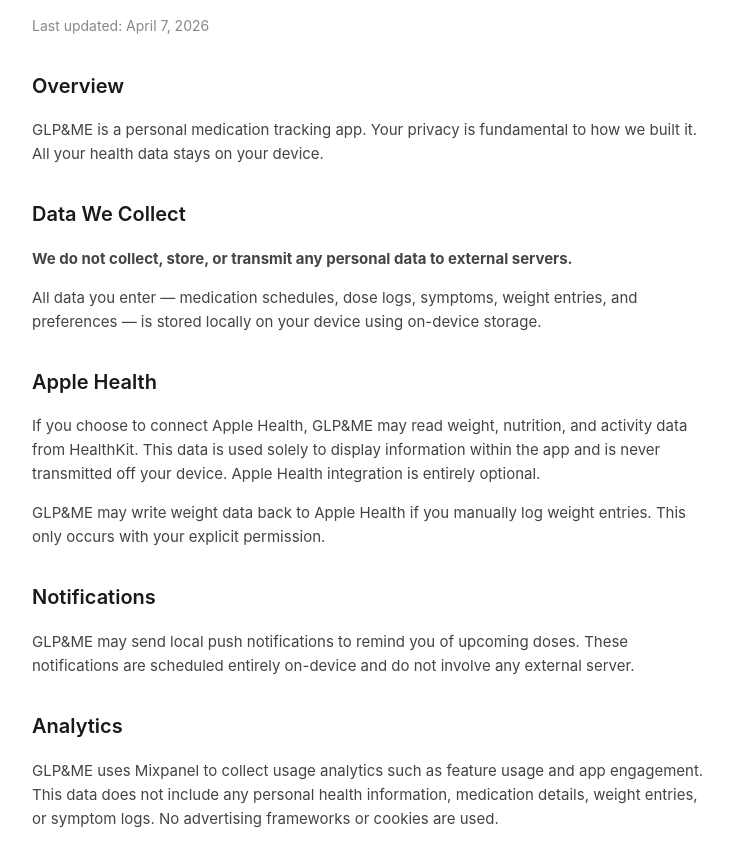
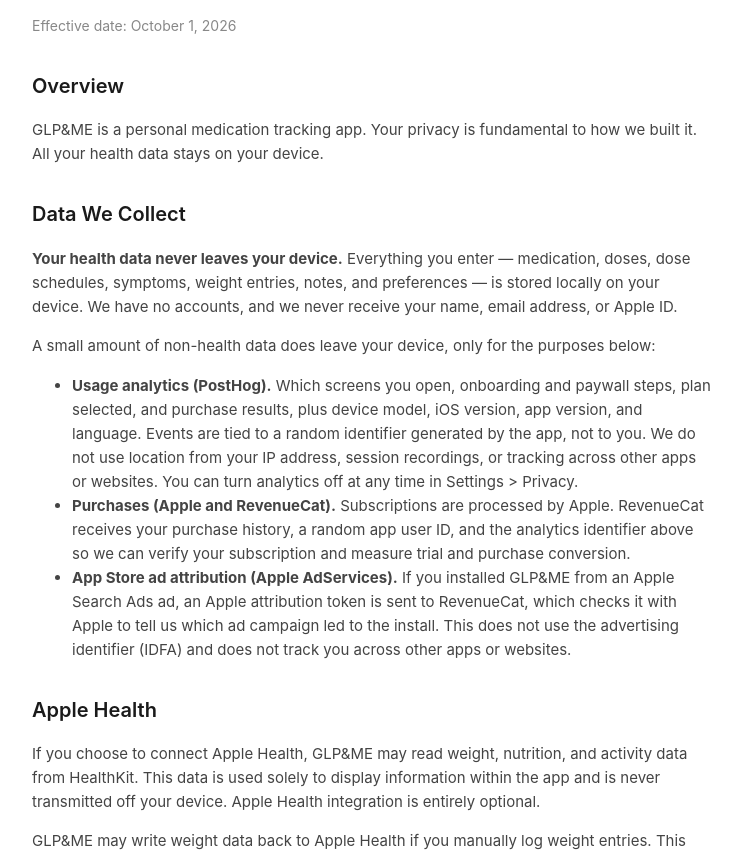
Before and after one commit to ctab30/glpme-privacy, a plain HTML site: page index.html in a window 1280 px wide. Shown: the part 91-947 px from the top of the page, without its empty margins (268-1009 px from the left). Drawn offline with Linux system fonts and the light colour scheme.

Commit message:
Publish current GLP&ME privacy policy (glp-me privacy-policy.html @ be656d1), effective Oct 1, 2026
PostHog analytics with Settings > Privacy opt-out, RevenueCat/Apple purchases, Apple AdServices attribution. Removes stale Mixpanel and no-data-transmitted claims.

```diff
--- a/index.html
+++ b/index.html
@@ -14,14 +14,19 @@
 </head>
 <body>
   <h1>Privacy Policy</h1>
-  <p class="date">Last updated: April 7, 2026</p>
+  <p class="date">Effective date: October 1, 2026</p>
 
   <h2>Overview</h2>
   <p>GLP&ME is a personal medication tracking app. Your privacy is fundamental to how we built it. All your health data stays on your device.</p>
 
   <h2>Data We Collect</h2>
-  <p><strong>We do not collect, store, or transmit any personal data to external servers.</strong></p>
-  <p>All data you enter — medication schedules, dose logs, symptoms, weight entries, and preferences — is stored locally on your device using on-device storage.</p>
+  <p><strong>Your health data never leaves your device.</strong> Everything you enter — medication, doses, dose schedules, symptoms, weight entries, notes, and preferences — is stored locally on your device. We have no accounts, and we never receive your name, email address, or Apple ID.</p>
+  <p>A small amount of non-health data does leave your device, only for the purposes below:</p>
+  <ul>
+    <li><strong>Usage analytics (PostHog).</strong> Which screens you open, onboarding and paywall steps, plan selected, and purchase results, plus device model, iOS version, app version, and language. Events are tied to a random identifier generated by the app, not to you. We do not use location from your IP address, session recordings, or tracking across other apps or websites. You can turn analytics off at any time in Settings &gt; Privacy.</li>
+    <li><strong>Purchases (Apple and RevenueCat).</strong> Subscriptions are processed by Apple. RevenueCat receives your purchase history, a random app user ID, and the analytics identifier above so we can verify your subscription and measure trial and purchase conversion.</li>
+    <li><strong>App Store ad attribution (Apple AdServices).</strong> If you installed GLP&amp;ME from an Apple Search Ads ad, an Apple attribution token is sent to RevenueCat, which checks it with Apple to tell us which ad campaign led to the install. This does not use the advertising identifier (IDFA) and does not track you across other apps or websites.</li>
+  </ul>
 
   <h2>Apple Health</h2>
   <p>If you choose to connect Apple Health, GLP&ME may read weight, nutrition, and activity data from HealthKit. This data is used solely to display information within the app and is never transmitted off your device. Apple Health integration is entirely optional.</p>
@@ -31,10 +36,10 @@
   <p>GLP&ME may send local push notifications to remind you of upcoming doses. These notifications are scheduled entirely on-device and do not involve any external server.</p>
 
   <h2>Analytics</h2>
-  <p>GLP&ME uses Mixpanel to collect usage analytics such as feature usage and app engagement. This data does not include any personal health information, medication details, weight entries, or symptom logs. No advertising frameworks or cookies are used.</p>
+  <p>GLP&amp;ME uses PostHog for usage analytics (feature usage, onboarding, and subscription funnel). Analytics never include health information: no medication, doses, schedules, weight, symptoms, notes, or Apple Health data. We do not use advertising SDKs, the advertising identifier (IDFA), or cookies. To opt out, turn off "Share usage data" in Settings &gt; Privacy.</p>
 
   <h2>Data Sharing</h2>
-  <p>We do not share, sell, or transfer your data to any third party. Period.</p>
+  <p>We do not sell your data, and we do not share it for advertising. The service providers above (PostHog for analytics, RevenueCat and Apple for purchases and ad attribution) process the limited non-health data described in this policy on our behalf. Your health data is never shared with anyone.</p>
 
   <h2>iOS Widgets</h2>
   <p>GLP&ME includes iOS widgets that display your next dose and treatment information. Widget data is shared between the app and widget using an App Group container on your device. This data never leaves your device.</p>
```
